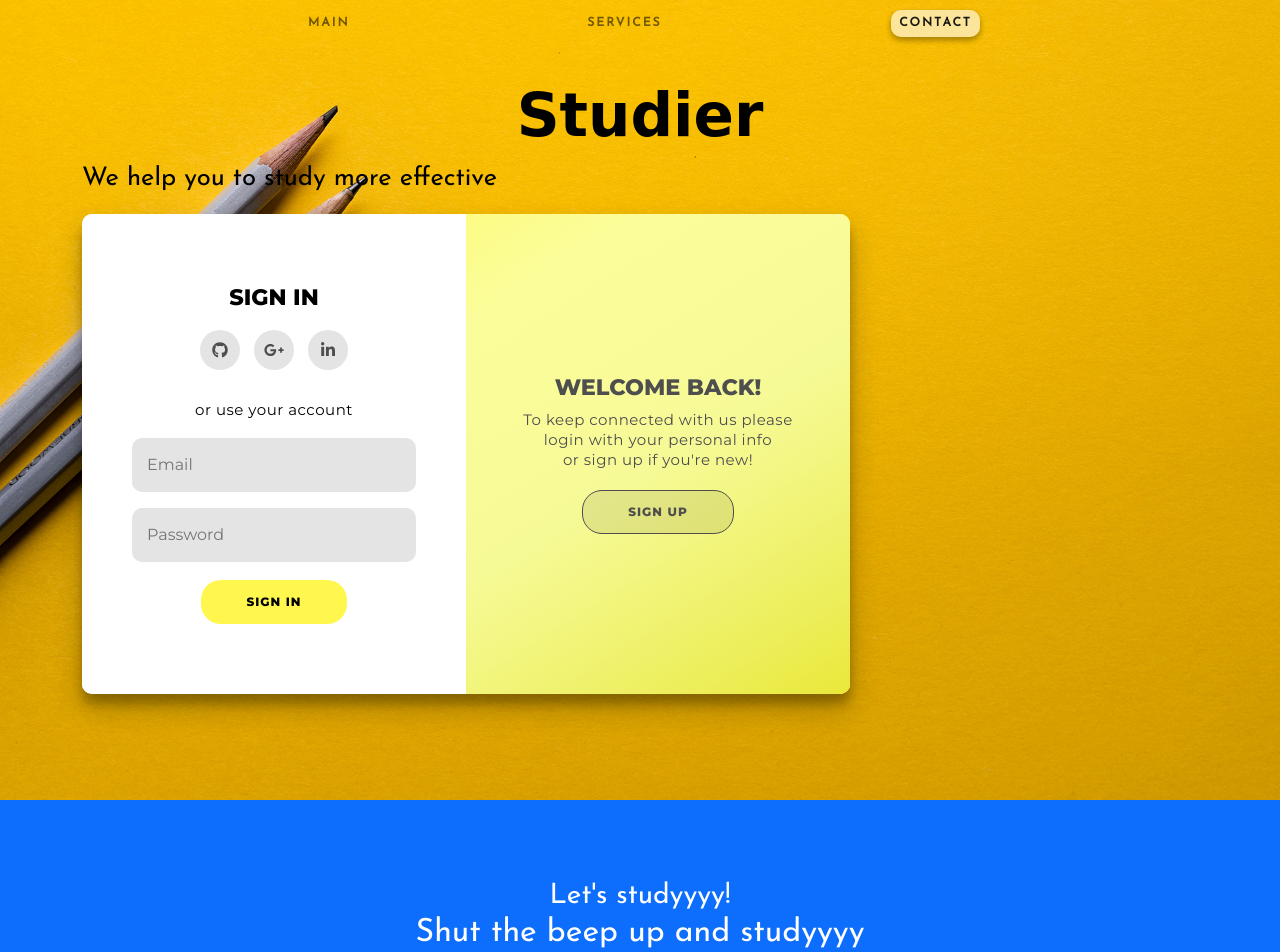
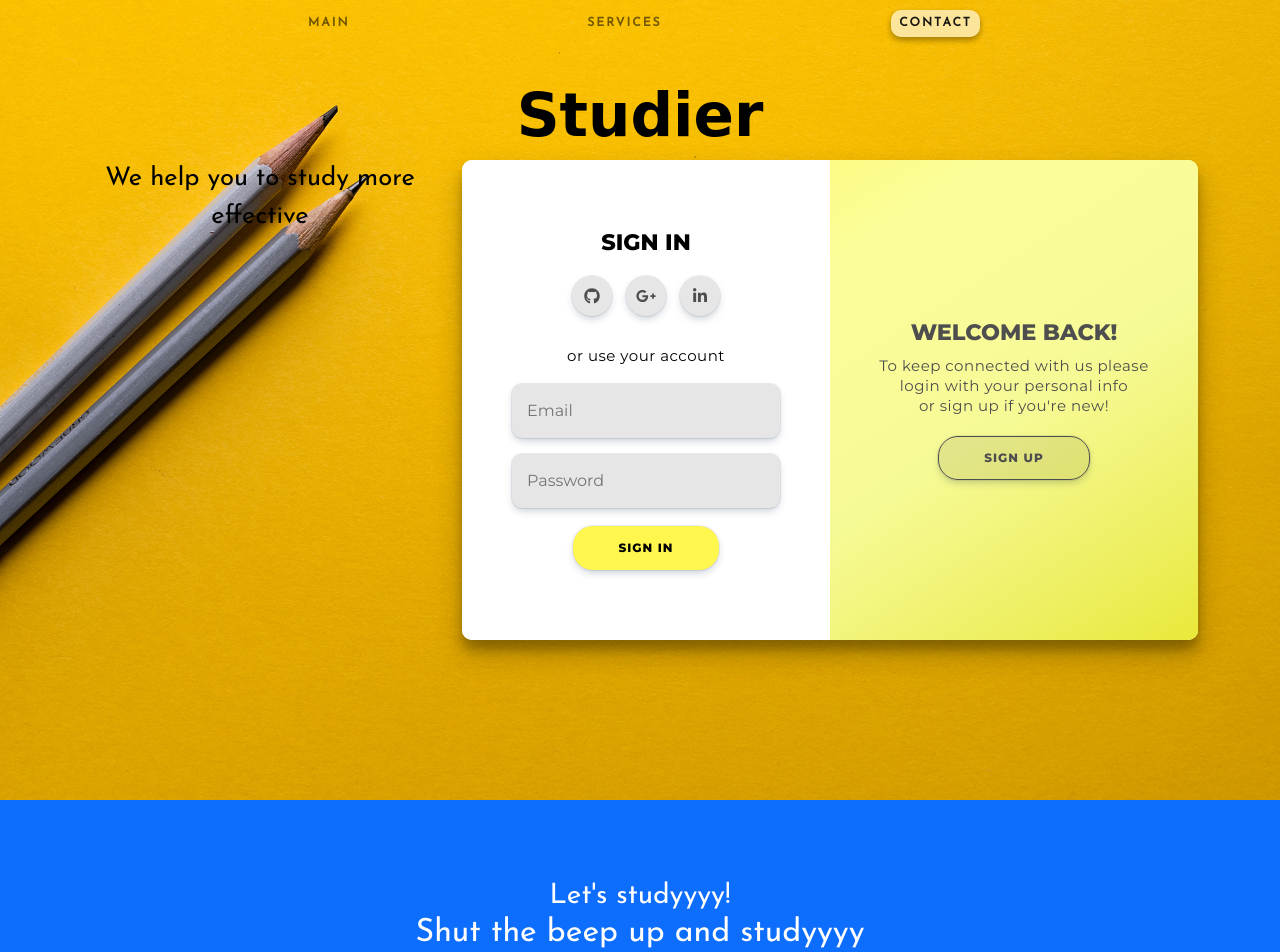
Before and after one commit to kiyan-rezaee/Planning-App, a Django app: page / in a window 1280 px wide. Shown: the top 952 px of the page. Run offline with Django 3.2, Linux system fonts and the light colour scheme; some web fonts are replaced.

Commit message:
bug fixed

```diff
--- a/App/static/css/login.css
+++ b/App/static/css/login.css
@@ -3,7 +3,11 @@
 :root {
 	--overlay-color: rgba(78, 78, 78, 1);
 	--button-color: #fff74e;
-	--input-bg: rgb(228, 228, 228);
+	--input-bg: #e6e6e6;
+	--half-width: 500px;
+	--social-anime-time: 0.3s;
+	--item-shadow: rgba(9, 30, 66, 0.25) 0px 4px 8px -2px,
+		rgba(9, 30, 66, 0.08) 0px 0px 0px 1px;
 }
 
 form {
@@ -25,6 +29,35 @@ input {
 	margin: 8px 0;
 	width: 100%;
 	color: black;
+	box-shadow: var(--item-shadow);
+}
+
+#login-form {
+	width: 66vw;
+	height: auto;
+}
+
+.social {
+	box-shadow: var(--item-shadow);
+}
+
+.social [class*="fa"] {
+	transition: all ease-in-out var(--social-anime-time);
+}
+
+.social:hover .fa-github {
+	color: #0D1117;
+	transition: color ease-in-out var(--social-anime-time);
+}
+
+.social:hover .fa-google-plus-g {
+	color: #CC3B2F;
+	transition: color ease-in-out var(--social-anime-time);
+}
+
+.social:hover .fa-linkedin-in {
+	color: #0A66C2;
+	transition: color ease-in-out var(--social-anime-time);
 }
 
 .login-h1 {
@@ -53,6 +86,7 @@ input {
 	margin-top: 10px;
 	letter-spacing: 1px;
 	text-transform: uppercase;
+	box-shadow: var(--item-shadow);
 	transition: all 0.1s ease-in;
 }
 
@@ -204,6 +238,7 @@ input {
 	width: 40px;
 }
 
+/* animation */
 @keyframes show {
 
 	0%,
@@ -218,3 +253,15 @@ input {
 		z-index: 5;
 	}
 }
+
+/* responsive */
+@media only screen and (max-width: 990px) {
+	#login-form {
+		width: 100vw;
+		height: auto;
+	}
+
+	.header-p {
+		text-align: center;
+	}
+}
--- a/App/static/css/styles.css
+++ b/App/static/css/styles.css
@@ -130,11 +130,10 @@ footer {
 .blur-bg {
   backdrop-filter: blur(5px);
   background-color: rgba(255, 255, 255, 0.4);
-  transition: all ease 0.4s;
+  transition: background-color ease 0.4s;
 }
 
 .add-shadow {
   box-shadow: rgba(0, 0, 0, 0.2) 0px 10px 15px -3px,
     rgba(0, 0, 0, 0.1) 0px 4px 6px -2px;
-  transition: all ease 0.4s;
 }
--- a/App/templates/index.html
+++ b/App/templates/index.html
@@ -40,10 +40,10 @@
                 <h1 class="header-h1 font-cursive">Studier</h1>
             </div>
             <div class="row">
-                <div class="col-sm-auto">
+                <div class="col-sm-4">
                     <p class="header-p">We help you to study more effective</p>
                 </div>
-                <div class="col-lg-auto">
+                <div class="col-lg-8">
                     <div class="login" id="login-form">
                         <div class="form-login sign-up-login">
                             <form action="#">
```
